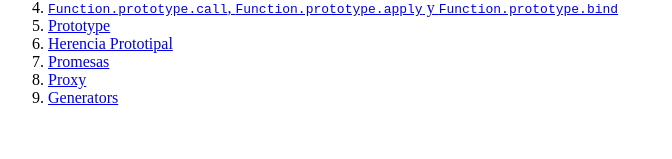
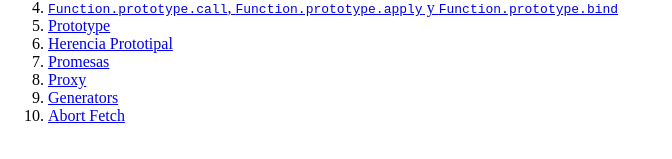
Before and after one commit to erickrsuarezr/JS-Profesional, a website: page ejercicios/index.html in a window 1280 px wide. Shown: the part 161-320 px from the top of the page, without its empty margins (0-672 px from the left). Drawn offline with Linux system fonts and the light colour scheme.

Commit message:
Se grega el uso de Abort Fetch

```diff
--- a/ejercicios/index.html
+++ b/ejercicios/index.html
@@ -34,6 +34,9 @@
       <li>
         <a href="/ejercicios/generators.html">Generators</a>
       </li>
+      <li>
+        <a href="/ejercicios/abort-fetch.html">Abort Fetch</a>
+      </li>
     </ol>
   </body>
 </html>
```
